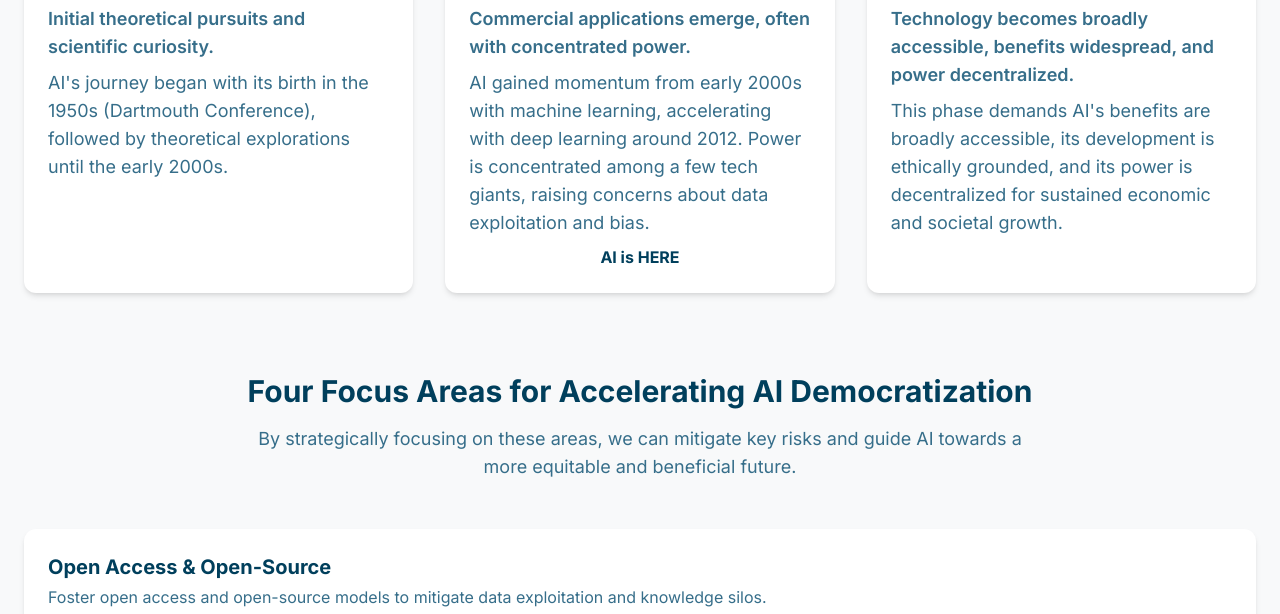
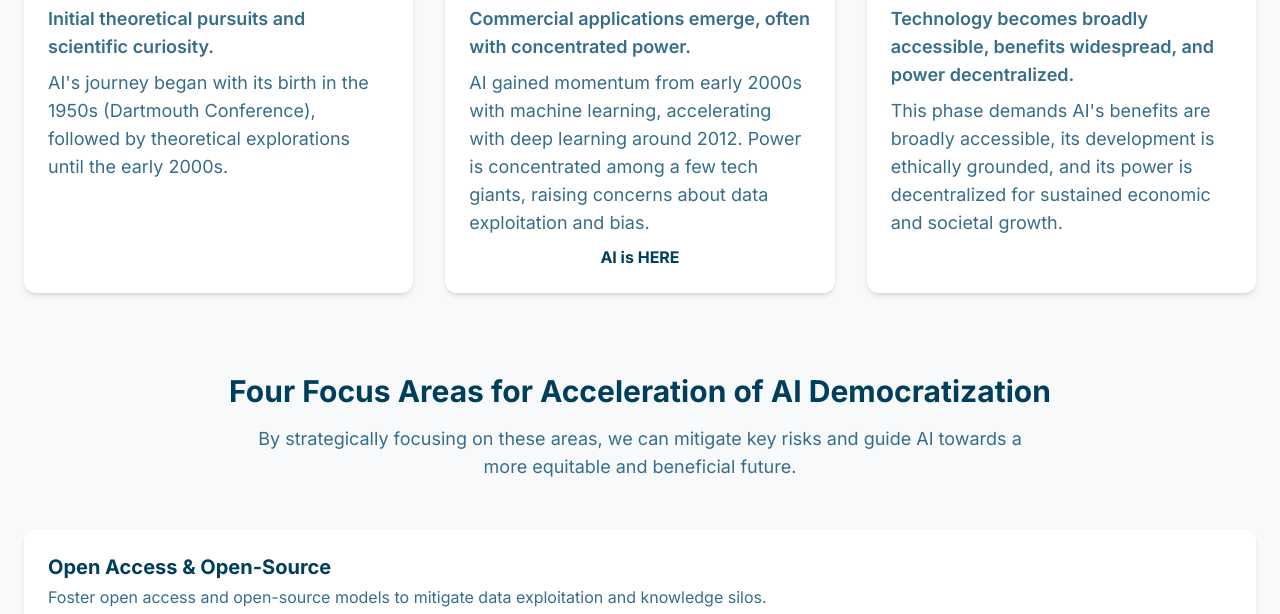
Before and after one commit to megnanymous/AIActionPlanJuly2025, a plain HTML site: page index.html in a window 1280 px wide. Shown: the part 483-1097 px from the top of the page. Drawn offline with nearby package versions, Linux system fonts and the light colour scheme.

Commit message:
Update index.html

```diff
--- a/index.html
+++ b/index.html
@@ -205,7 +205,7 @@
         </section>
 
         <section id="democratization-focus" class="mb-20">
-            <h2 class="text-3xl font-bold mb-4 text-center">Four Focus Areas for Accelerating AI Democratization</h2>
+            <h2 class="text-3xl font-bold mb-4 text-center">Four Focus Areas for Acceleration of AI Democratization</h2>
             <p class="max-w-3xl mx-auto text-lg text-[#366E8A] mb-12 text-center">By strategically focusing on these areas, we can mitigate key risks and guide AI towards a more equitable and beneficial future.</p>
             <div class="kpi-card lg:col-span-4">
                 <ul class="space-y-4">
```
